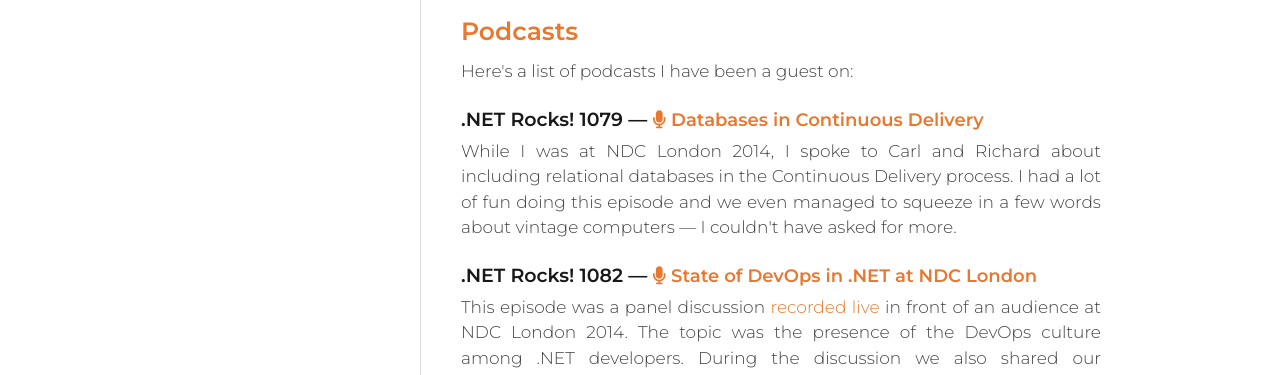
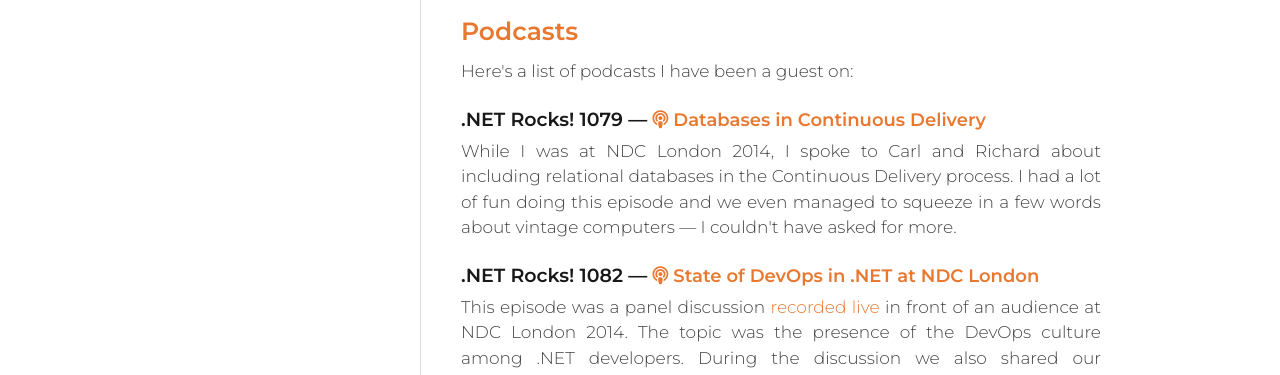
Before and after one commit to megakemp/megakemp.github.io, a Jekyll site: the page built from speaking/index.html, in a window 1280 px wide and 900 px high, scrolled down 575 px. Shown: the part 150-525 px from the top of the window. Built offline with Jekyll 4.4.1, drawn with Linux system fonts in a browser that asks for light colours; nearby versions of some CDN libraries; comment, search, counter and statistics services are not loaded.

Commit message:
Changes the icon used for podcasts

```diff
--- a/speaking/index.html
+++ b/speaking/index.html
@@ -26,13 +26,13 @@
     Here's a list of podcasts I have been a guest on:
   </p>
 
-  <h4>.NET Rocks! 1079 <span class="hide">—</span> <a href="https://www.dotnetrocks.com/?show=1079" target="_blank"><i class="fa fa-microphone" aria-hidden="true"></i> Databases in Continuous Delivery</a></h4>
+  <h4>.NET Rocks! 1079 <span class="hide">—</span> <a href="https://www.dotnetrocks.com/?show=1079" target="_blank"><i class="fa fa-podcast" aria-hidden="true"></i> Databases in Continuous Delivery</a></h4>
   <p>While I was at NDC London 2014, I spoke to Carl and Richard about including
   relational databases in the Continuous Delivery process. I had a lot of fun
   doing this episode and we even managed to squeeze in a few words about vintage
   computers — I couldn't have asked for more.</p>
 
-  <h4>.NET Rocks! 1082 <span class="hide">—</span> <a href="https://www.dotnetrocks.com/?show=1082" target="_blank"><i class="fa fa-microphone" aria-hidden="true"></i> State of DevOps in .NET at NDC London</a></h4>
+  <h4>.NET Rocks! 1082 <span class="hide">—</span> <a href="https://www.dotnetrocks.com/?show=1082" target="_blank"><i class="fa fa-podcast" aria-hidden="true"></i> State of DevOps in .NET at NDC London</a></h4>
   <p>This episode was a panel discussion <a href="https://vimeo.com/113632392">recorded live</a> in front of an audience at NDC London
   2014. The topic was the presence of the DevOps culture among .NET developers.
   During the discussion we also shared our experiences with implementing Continuous Delivery in .NET projects. The panel consisted of Ben Hall, Peter Mounce, Jeff French and myself.</p>
```
